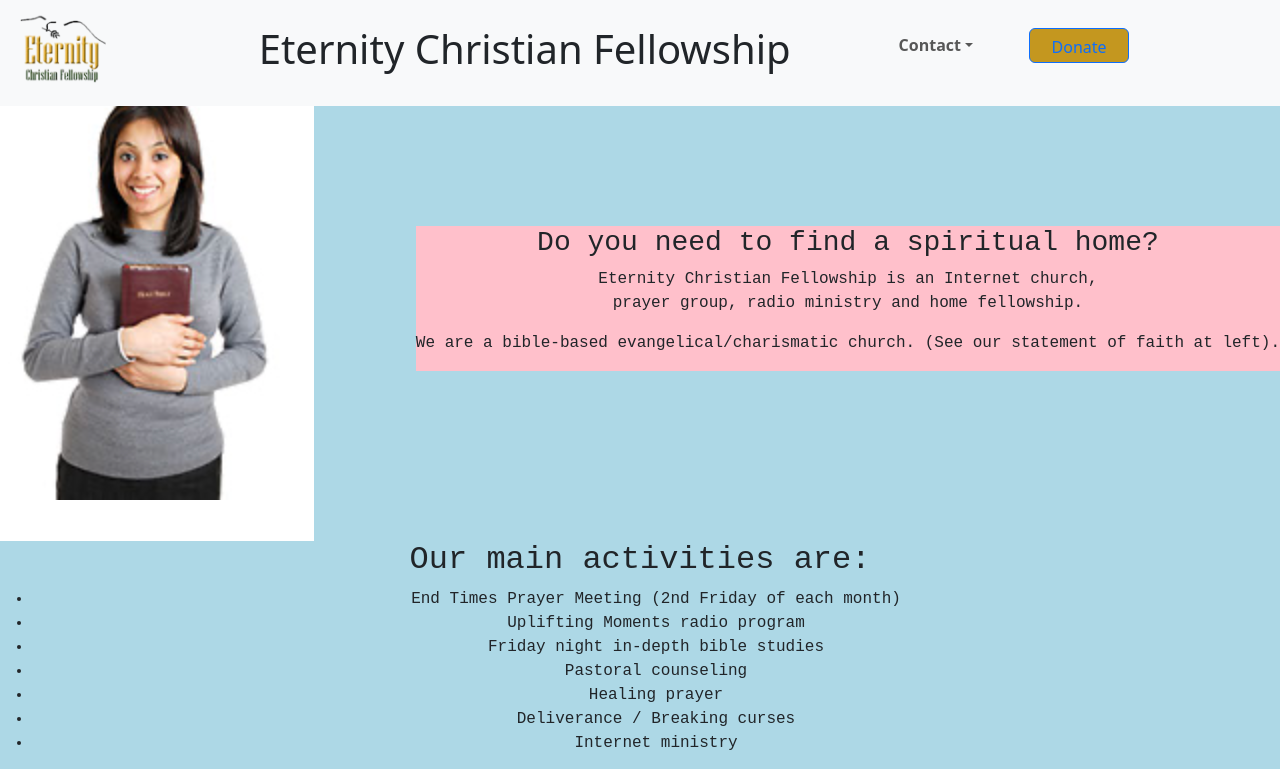
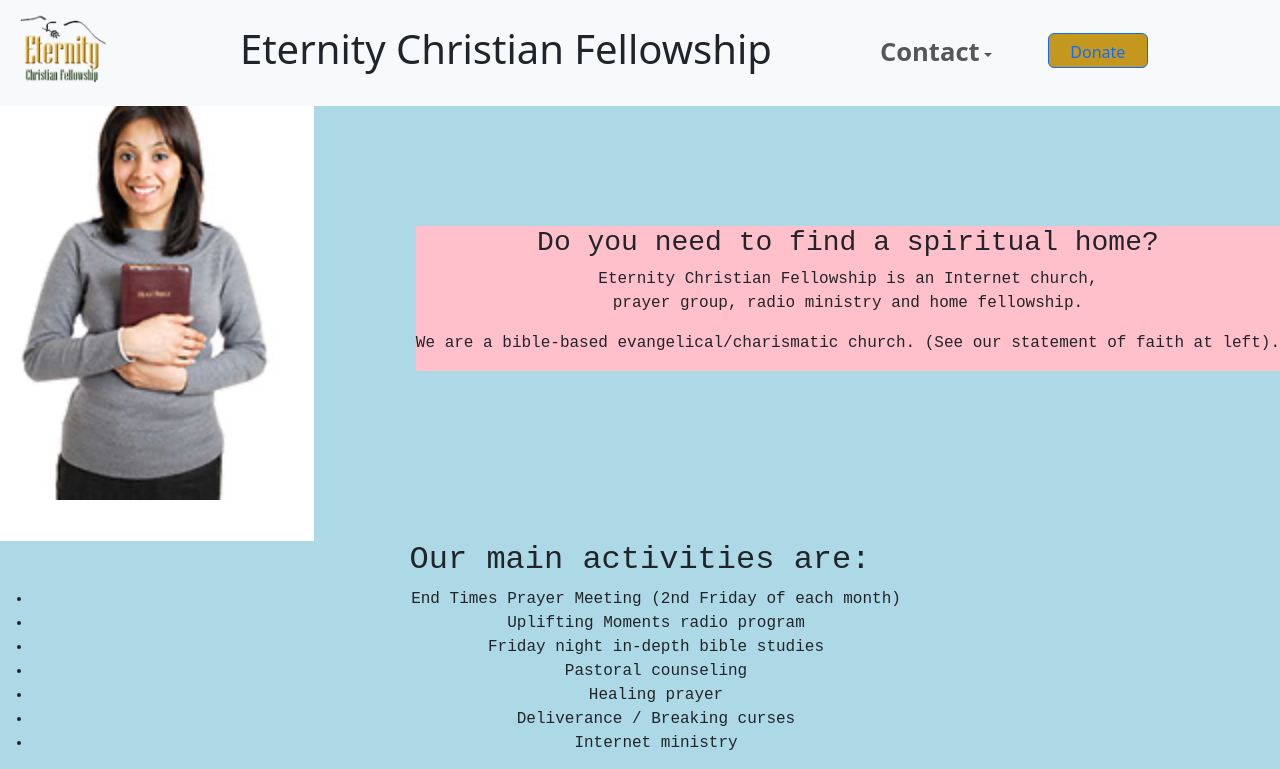
Before and after one commit to johnedmiston/ECF, a React (Create React App) app in the folder ecf-front-end/: page / in a window 1280 px wide. Shown: the top 769 px of the page. Built offline with nearby package versions, Linux system fonts and the light colour scheme.

Commit message:
navbar done

```diff
--- a/ecf-front-end/src/component/Header.css
+++ b/ecf-front-end/src/component/Header.css
@@ -8,8 +8,11 @@
     font-size: 10vw;
 }
 .dropdown-title {
+    font-size: 2vw;
     font-weight: 600;
-    padding-top: 40px;
+}
+.basic-nav-dropdown {
+    margin-right: 10px;
 }
 
 .donate-btn a {
@@ -18,7 +21,6 @@
 
 #donatebtn {
     margin-left: 40px;
-    margin-top: -5px;
     background-color: #c4971f;
     color: #000;
     height: 35px;
--- a/ecf-front-end/src/component/Header.js
+++ b/ecf-front-end/src/component/Header.js
@@ -28,6 +28,7 @@
 
 
             <NavDropdown title={<span className='dropdown-title'>Contact</span>} id="basic-nav-dropdown">
+
               <NavDropdown.Item href="#action/3.1">Phone: +1310-844-6948 (Google voice)</NavDropdown.Item>
               <NavDropdown.Item href="#action/3.2"> Email: eternitychurch@gmx.com </NavDropdown.Item>
 
```
